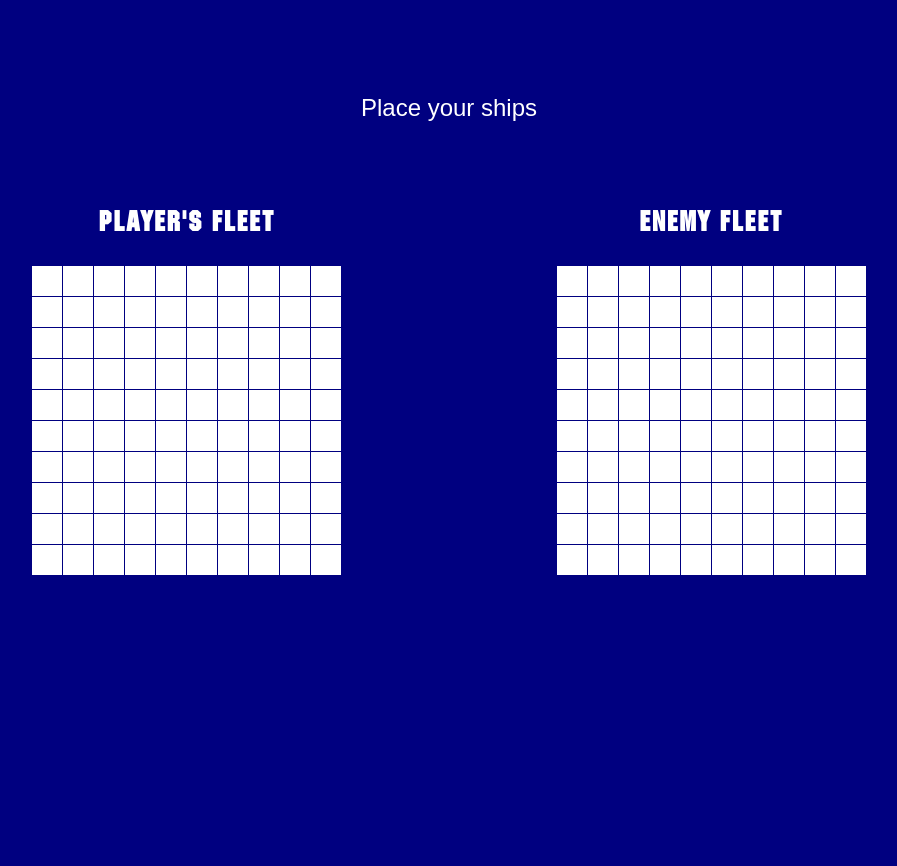
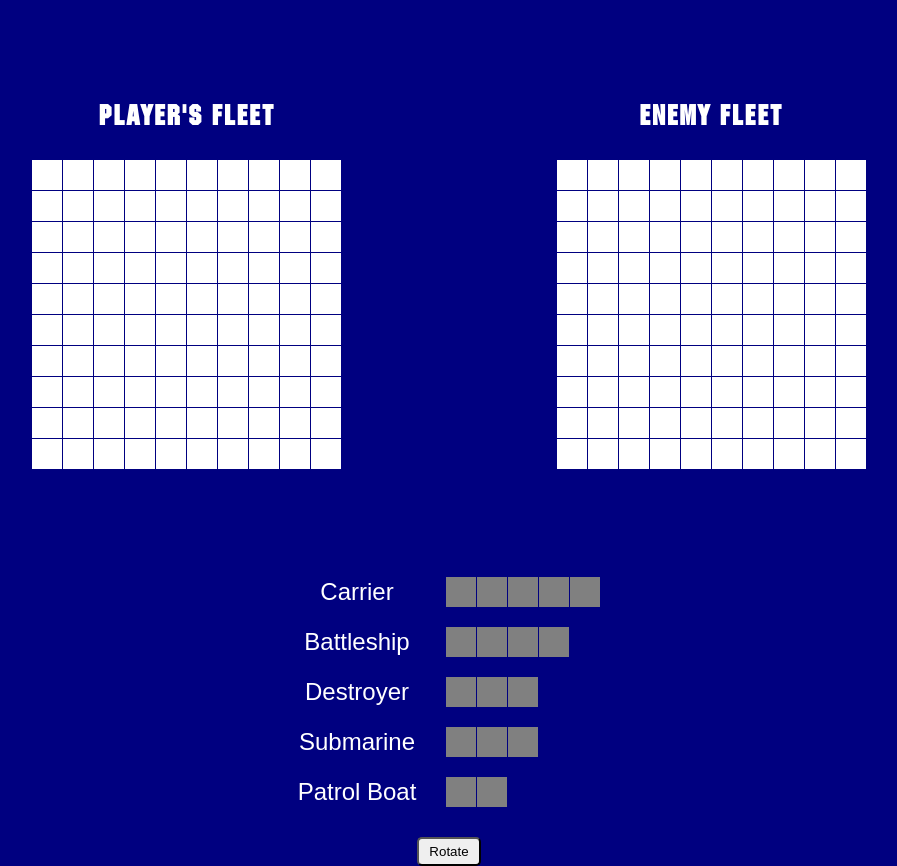
Before and after one commit to kyledinardi/odin-battleship, a website built with webpack: page src/template.html in a window 1280 px wide. Shown: the part 130-996 px from the top of the page, without its empty margins (191-1088 px from the left). Before the commit the page ends 816 px from the top, so only its background shows below. Built offline with nearby package versions, Linux system fonts and the light colour scheme.

Commit message:
Add attack messages and start drag-and-drop system

```diff
--- a/src/js/dom.js
+++ b/src/js/dom.js
@@ -8,7 +8,8 @@ const dom = {
     const form = document.querySelector('form');
     form.style.display = 'none';
 
-    const messageBox = document.createElement('p');
+    const messageBox = document.createElement('div');
+    const messageP = document.createElement('p');
     const gameContent = document.createElement('div');
     const playerContent = document.createElement('div');
     const enemyContent = document.createElement('div');
@@ -28,18 +29,18 @@ const dom = {
     enemyBoardContainer.setAttribute('class', 'board-container');
     enemyBoardContainer.setAttribute('id', 'enemy');
 
-    messageBox.textContent = 'Place your ships';
     playerCaption.textContent = name ? `${name}'s Fleet` : "Player's Fleet";
     enemyCaption.textContent = `Enemy Fleet`;
 
+    messageBox.appendChild(messageP);
     playerContent.appendChild(playerCaption);
     playerContent.appendChild(playerBoardContainer);
     enemyContent.appendChild(enemyCaption);
     enemyContent.appendChild(enemyBoardContainer);
     gameContent.appendChild(playerContent);
     gameContent.appendChild(enemyContent);
-    document.body.insertBefore(gameContent, form);
-    document.body.insertBefore(messageBox, gameContent);
+    document.body.insertBefore(messageBox, form);
+    document.body.insertBefore(gameContent, messageBox);
   },
 
   endGame() {
@@ -59,7 +60,7 @@ const dom = {
     form.style.display = 'block';
   },
 
-  buildBoard(gameboard, isPlayer) {
+  buildBoard(gameboard, shipsVisible, isClickable) {
     const board = document.createElement('div');
     board.classList.add('board');
 
@@ -70,7 +71,7 @@ const dom = {
 
       if (
         typeof gameboard.board[Math.floor(i / 10)][i % 10] === 'object' &&
-        isPlayer
+        shipsVisible
       ) {
         cell.classList.add('ship');
       }
@@ -88,15 +89,34 @@ const dom = {
         }
       }
 
+      if (isClickable && !cell.classList.contains('attacked')) {
+        cell.classList.add('clickable');
+      }
+
       board.appendChild(cell);
     }
 
     return board;
   },
 
-  appendBoards(playerBoard, computerBoard) {
-    const playerBoardNode = dom.buildBoard(playerBoard, true);
-    const computerBoardNode = dom.buildBoard(computerBoard, false);
+  appendBoards(playerBoard, computerBoard, shipPlacing, isGameOver) {
+    let playerBoardNode;
+    let computerBoardNode;
+
+    if (shipPlacing) {
+      playerBoardNode = dom.buildBoard(playerBoard, true, true);
+    } else {
+      playerBoardNode = dom.buildBoard(playerBoard, true, false);
+    }
+
+    if (shipPlacing) {
+      computerBoardNode = dom.buildBoard(computerBoard, false, false);
+    } else if (isGameOver) {
+      computerBoardNode = dom.buildBoard(computerBoard, true, false);
+    } else {
+      computerBoardNode = dom.buildBoard(computerBoard, false, true);
+    }
+
     const boardContainers = document.querySelectorAll('.board-container');
     boardContainers[0].textContent = '';
     boardContainers[1].textContent = '';
@@ -105,8 +125,45 @@ const dom = {
   },
 
   newMessage(message) {
+    const messageP = document.querySelector('.message-box p');
+    messageP.textContent = message;
+  },
+
+  playerPlaceShips(player) {
     const messageBox = document.querySelector('.message-box');
-    messageBox.textContent = message;
+    let allShips = document.createElement('div');
+    allShips.classList.add('all-ships');
+    messageBox.append(allShips);
+    allShips = document.querySelector('.all-ships');
+
+    const rotateButton = document.createElement('button');
+    rotateButton.textContent = 'Rotate';
+    messageBox.appendChild(rotateButton);
+    this.appendBoards(player.playerBoard, player.computerBoard, true, false);
+
+    const ships = [
+      { name: 'Carrier', size: 5 },
+      { name: 'Battleship', size: 4 },
+      { name: 'Destroyer', size: 3 },
+      { name: 'Submarine', size: 3 },
+      { name: 'Patrol Boat', size: 2 },
+    ];
+
+    ships.forEach((ship) => {
+      const shipName = document.createElement('p');
+      const shipDiv = document.createElement('div');
+      shipName.textContent = ship.name;
+      shipDiv.classList.add('ship-div');
+
+      for (let i = 0; i < ship.size; i += 1) {
+        const cell = document.createElement('div');
+        cell.classList.add('ship');
+        shipDiv.appendChild(cell);
+      }
+
+      allShips.append(shipName);
+      allShips.append(shipDiv);
+    });
   },
 };
 
--- a/src/js/gameboard.js
+++ b/src/js/gameboard.js
@@ -16,8 +16,8 @@ class Gameboard {
     }
   }
 
-  placeShip(coordinates) {
-    const currentShip = new Ship(coordinates.length);
+  placeShip(name, coordinates) {
+    const currentShip = new Ship(name, coordinates.length);
 
     coordinates.forEach((coordPair) => {
       this.board[coordPair[0]][coordPair[1]] = currentShip;
--- a/src/js/index.js
+++ b/src/js/index.js
@@ -3,22 +3,6 @@ import Player from './player';
 import dom from './dom';
 
 let player;
-const form = document.querySelector('form');
-const e = { preventDefault() {}, target: { reset() {} } };
-
-function endGame() {
-  if (player.computerBoard.allSunk()) {
-    dom.newMessage('Enemy fleet sunk! You win!');
-  } else {
-    dom.newMessage('Your fleet was sunk! Game over!');
-  }
-
-  dom.endGame();
-  const newGameButton = document.querySelector('.new-game');
-  const enemy = document.querySelector('#enemy');
-  newGameButton.addEventListener('click', dom.openForm);
-  enemy.removeEventListener('click', playRound);
-}
 
 function playRound(e) {
   e.stopImmediatePropagation();
@@ -28,20 +12,38 @@ function playRound(e) {
     !e.target.classList.contains('attacked')
   ) {
     const { cell } = e.target.dataset;
-    player.playerMove([Math.floor(cell / 10), cell % 10]);
+    const message = player.playerMove([Math.floor(cell / 10), cell % 10]);
+    dom.newMessage(message);
     player.computerMove();
-    dom.appendBoards(player.playerBoard, player.computerBoard);
+    dom.appendBoards(player.playerBoard, player.computerBoard, false, false);
   }
   if (player.playerBoard.allSunk() || player.computerBoard.allSunk()) {
     endGame();
   }
 }
 
+function endGame() {
+  if (player.computerBoard.allSunk()) {
+    dom.newMessage('Enemy fleet sunk! You win!');
+  } else {
+    dom.newMessage('Your fleet was sunk! Game over!');
+  }
+
+  dom.appendBoards(player.playerBoard, player.computerBoard, false, true);
+  dom.endGame();
+  const newGameButton = document.querySelector('.new-game');
+  const enemy = document.querySelector('#enemy');
+  newGameButton.addEventListener('click', dom.openForm);
+  enemy.removeEventListener('click', playRound);
+}
+
+// const form = document.querySelector('form');
+const e = { preventDefault() {}, target: { reset() {} } };
 // form.addEventListener('submit', (e) => {
 player = new Player();
 dom.startGame(e);
 player.computerPlaceShips();
-dom.appendBoards(player.playerBoard, player.computerBoard);
-const enemy = document.querySelector('#enemy');
-enemy.addEventListener('click', playRound);
+dom.playerPlaceShips(player);
+// const enemy = document.querySelector('#enemy');
+// enemy.addEventListener('click', playRound);
 // });
--- a/src/js/player.js
+++ b/src/js/player.js
@@ -7,12 +7,19 @@ class Player {
   }
 
   playerMove(coordPair) {
-    if (this.computerBoard.inPreviousAttacks(coordPair)) {
-      return false;
+    this.computerBoard.receiveAttack(coordPair);
+    const cell = this.computerBoard[coordPair[0]][coordPair[1]]
+    let message = 'You missed the enemy';
+
+    if (typeof cell === 'object') {
+      message = 'You hit the enemy!'
+
+      if (cell.isSunk) {
+        message = `${message} You sunk the enemy's ${cell.name}!`;
+      }
     }
 
-    this.computerBoard.receiveAttack(coordPair);
-    return true;
+    return message;
   }
 
   computerMove() {
@@ -63,7 +70,7 @@ class Player {
               coordinates.push([row, firstColumn + i]);
             }
 
-            this.computerBoard.placeShip(coordinates);
+            this.computerBoard.placeShip(ship.name, coordinates);
           }
 
           keepGoing = !allEmpty;
@@ -88,7 +95,7 @@ class Player {
               coordinates.push([firstRow + i, column]);
             }
 
-            this.computerBoard.placeShip(coordinates);
+            this.computerBoard.placeShip(ship.name, coordinates);
           }
 
           keepGoing = !allEmpty;
--- a/src/js/ship.js
+++ b/src/js/ship.js
@@ -1,5 +1,6 @@
 class Ship {
-  constructor(length) {
+  constructor(name, length) {
+    this.name = name
     this.length = length;
     this.timesHit = 0;
   }
--- a/src/style.css
+++ b/src/style.css
@@ -12,7 +12,7 @@
 body {
   height: 100vh;
   display: grid;
-  grid-template-rows: max-content max-content 1fr;
+  grid-template-rows: max-content max-content 200px;
   justify-items: center;
   gap: 30px;
 }
@@ -33,14 +33,36 @@ button {
   width: max-content;
   padding: 5px 10px;
   border-radius: 5px;
-  margin-top: 20px;
+  cursor: pointer;
 }
 
 .message-box {
   font-size: 1.5rem;
   display: grid;
-  grid-template-rows: max-content, max-content;
   justify-items: center;
+  grid-template-rows: max-content max-content;
+}
+
+.ship-div {
+  display: grid;
+  margin: 10px 0;
+  grid-template-columns: repeat(5, 30px);
+  gap: 1px;
+  height: 30px;
+  cursor: pointer;
+}
+
+.all-ships {
+  display: grid;
+  grid-template-columns: max-content max-content;
+  align-items: center;
+  justify-items: center;
+  column-gap: 30px;
+  margin: 20px 0;
+}
+
+.all-ships p {
+  margin: 0;
 }
 
 .game-content {
@@ -61,13 +83,8 @@ button {
   gap: 1px;
 }
 
-#player .cell {
-  cursor: auto;
-}
-
 .cell {
   background-color: white;
-  cursor: pointer;
 }
 
 .ship {
@@ -76,9 +93,12 @@ button {
 
 .attacked {
   background-image: url(./img/alpha-x.svg);
-  cursor: auto;
 }
 
 .hit {
   background-color: #ff6161;
 }
+
+.clickable {
+  cursor: pointer;
+}
```
Also changed, not shown: dist/main.js.
